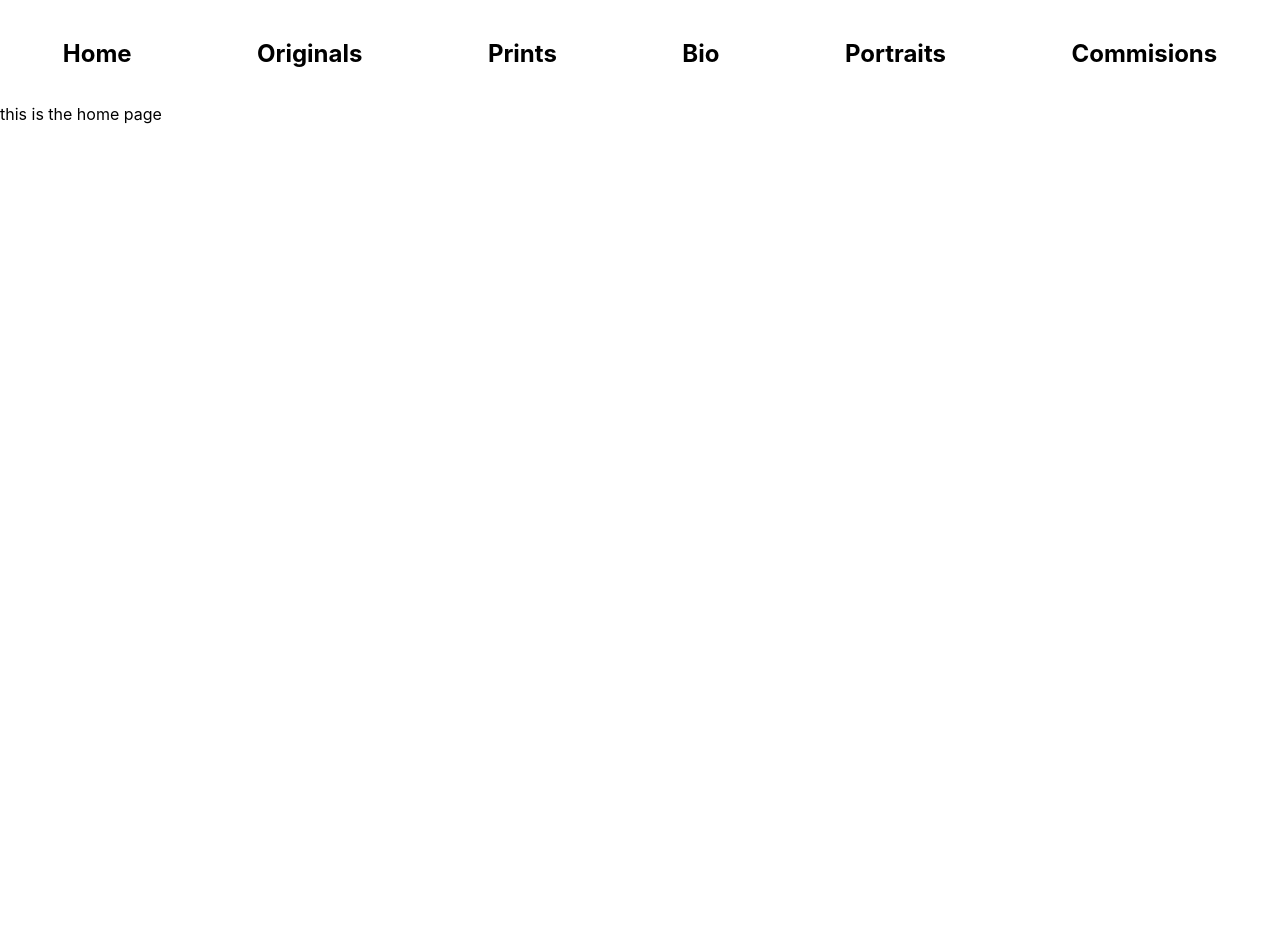
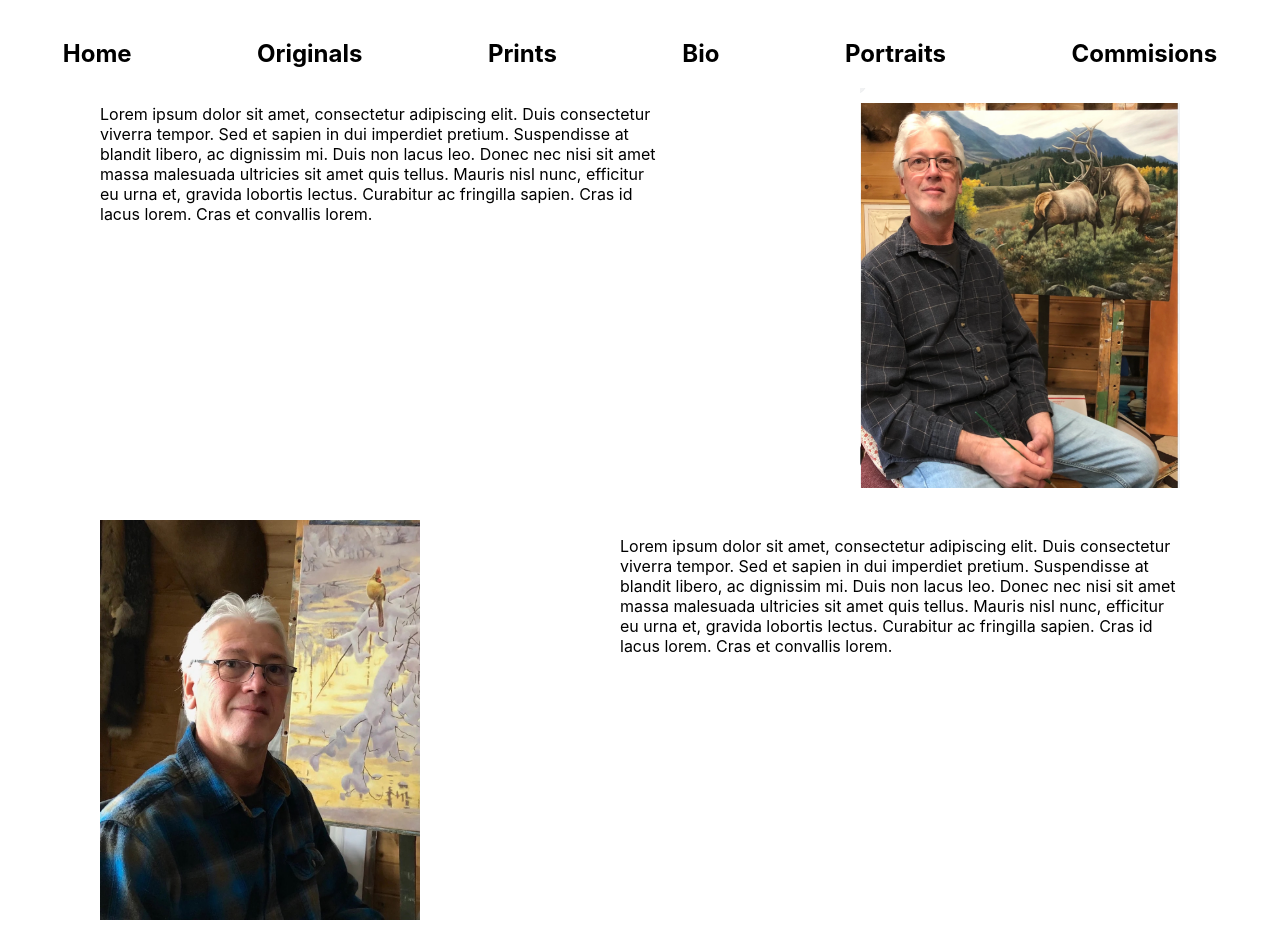
Before and after one commit to GWKuether/BrianKuetherArt, a React (Create React App) app: page / in a window 1280 px wide. Shown: the part 63-1015 px from the top of the page. Before the commit the page ends 800 px from the top, so only its background shows below. Built offline with nearby package versions, Linux system fonts and the light colour scheme.

Commit message:
Began Formatting HomePage Layout

```diff
--- /dev/null
+++ b/src/Pages/HomePage/HomePage.css
@@ -0,0 +1,9 @@
+.image-sizer{
+    height: 25em;
+    width: 20em;
+}
+
+.text-sizer{
+    height: 25em;
+    width: 35em;
+}
--- a/src/Pages/HomePage/HomePage.js
+++ b/src/Pages/HomePage/HomePage.js
@@ -1,13 +1,50 @@
-import NavBar from "../../Components/NavBar/NavBar";
+import "./HomePage.css"
 
 const HomePage = (props) => {
-    return (
+  return (
+    <div>
+      <div style={{ display: "flex", justifyContent: "space-around" }}>
         <div>
-            <p>
-                this is the home page
-            </p>
+          <p className="text-sizer">
+            Lorem ipsum dolor sit amet, consectetur adipiscing elit. Duis
+            consectetur viverra tempor. Sed et sapien in dui imperdiet pretium.
+            Suspendisse at blandit libero, ac dignissim mi. Duis non lacus leo.
+            Donec nec nisi sit amet massa malesuada ultricies sit amet quis
+            tellus. Mauris nisl nunc, efficitur eu urna et, gravida lobortis
+            lectus. Curabitur ac fringilla sapien. Cras id lacus lorem. Cras et
+            convallis lorem.
+          </p>
         </div>
-     );
-}
+        <div>
+          <img
+            src={require("./Assets/brian kuether - Google Search.png")}
+            alt="profile"
+            className="image-sizer"
+          ></img>
+        </div>
+      </div>
+      <div style={{display:"flex", justifyContent: "space-around"}}>
+        <div>
+          <img
+          src={require("./Assets/IMG_0275.jpg")}
+          alt="profile two"
+          className="image-sizer"
+          ></img>
+        </div>
+        <div>
+          <p className="text-sizer">
+            Lorem ipsum dolor sit amet, consectetur adipiscing elit. Duis
+            consectetur viverra tempor. Sed et sapien in dui imperdiet pretium.
+            Suspendisse at blandit libero, ac dignissim mi. Duis non lacus leo.
+            Donec nec nisi sit amet massa malesuada ultricies sit amet quis
+            tellus. Mauris nisl nunc, efficitur eu urna et, gravida lobortis
+            lectus. Curabitur ac fringilla sapien. Cras id lacus lorem. Cras et
+            convallis lorem.
+          </p>
+        </div>
+      </div>
+    </div>
+  );
+};
 
 export default HomePage;
```
Also changed, not shown: src/Pages/HomePage/Assets/IMG_0275.jpg (added), src/Pages/HomePage/Assets/brian kuether - Google Search.png (added).
